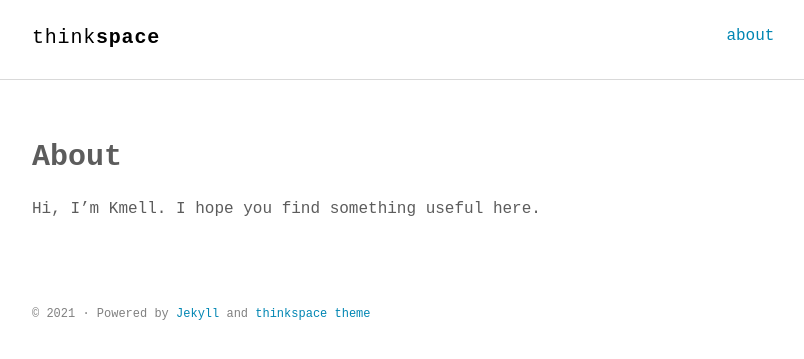
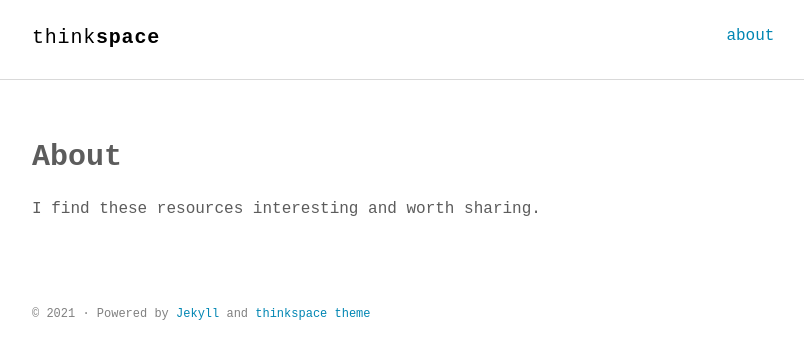
Before and after one commit to km3ll/km3ll.github.io, a Jekyll site: the page built from about.md, in a window 1280 px wide. Shown: the top 359 px of the page, without its empty margins (232-1036 px from the left). Built offline with Jekyll 4.4.1, drawn with Linux system fonts in a browser that asks for light colours; some web fonts are replaced.

Commit message:
Change message in 'about' page

```diff
--- a/about.md
+++ b/about.md
@@ -4,4 +4,4 @@ title: About
 permalink: /about/
 ---
 
-Hi, I'm Kmell. I hope you find something useful here.
+I find these resources interesting and worth sharing.
```
